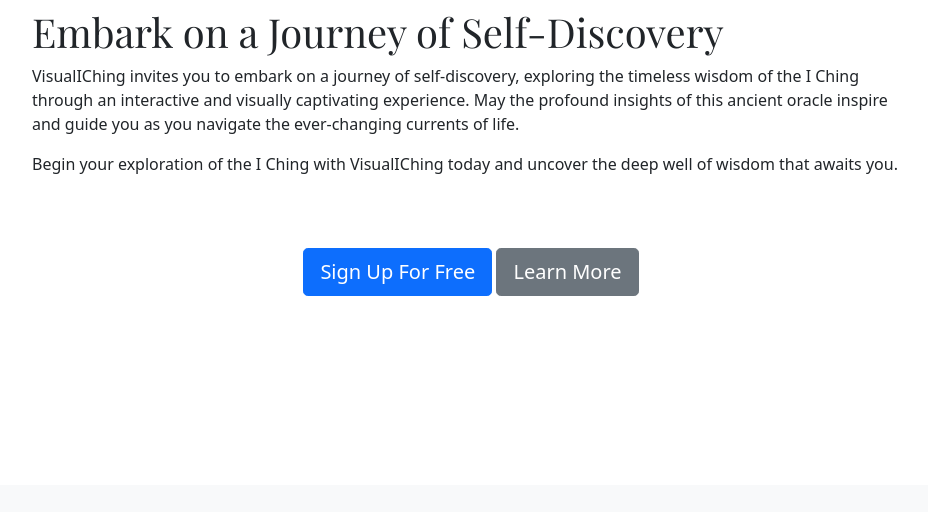
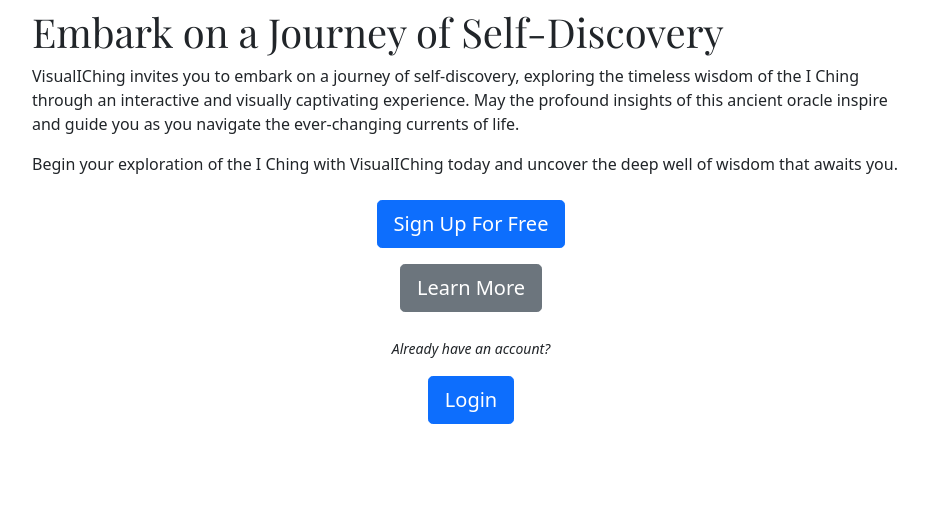
Before and after one commit to dimays/visualiching, a Django app: page / in a window 1280 px wide. Shown: the part 315-827 px from the top of the page, without its empty margins (169-1097 px from the left). Before the commit the page ends 611 px from the top, so only its background shows below. Run offline with Django 4.2, Linux system fonts and the light colour scheme; parts of the project's set-up code (start-up, migrations or seed data) failed here and were passed over.

Commit message:
Added login button to home page

```diff
--- a/visual_i_ching_app/templates/visual_i_ching_app/about.html
+++ b/visual_i_ching_app/templates/visual_i_ching_app/about.html
@@ -10,8 +10,12 @@
         <h1 id="description-header" class="serif-text">Embark on a Journey of Self-Discovery</h1>
         <p>VisualIChing invites you to embark on a journey of self-discovery, exploring the timeless wisdom of the I Ching through an interactive and visually captivating experience. May the profound insights of this ancient oracle inspire and guide you as you navigate the ever-changing currents of life.</p>
         <p>Begin your exploration of the I Ching with VisualIChing today and uncover the deep well of wisdom that awaits you.</p>
-        <div class="text-center my-5">
+        <div class="text-center my-4">
             <a href="{% url 'register' %}" class="btn btn-primary btn-lg" role="button">Sign Up For Free</a>
+        </div>
+        <div class="text-center">
+            <p><small><i>Already have an account?</i></small></p>
+            <a href="{% url 'login' %}" class="btn btn-primary btn-lg" role="button">Login</a>
         </div>
     </div>
     {% endif %}
--- a/visual_i_ching_app/templates/visual_i_ching_app/home.html
+++ b/visual_i_ching_app/templates/visual_i_ching_app/home.html
@@ -40,9 +40,15 @@
         <h1 class="serif-text">Embark on a Journey of Self-Discovery</h1>
         <p>VisualIChing invites you to embark on a journey of self-discovery, exploring the timeless wisdom of the I Ching through an interactive and visually captivating experience. May the profound insights of this ancient oracle inspire and guide you as you navigate the ever-changing currents of life.</p>
         <p>Begin your exploration of the I Ching with VisualIChing today and uncover the deep well of wisdom that awaits you.</p>
-        <div class="text-center my-5">
-            <a href="{% url 'register' %}" class="btn btn-primary btn-lg my-2" role="button">Sign Up For Free</a>
-            <a href="{% url 'visual-i-ching-app-about' %}" class="btn btn-secondary btn-lg my-2" role="button">Learn More</a>
+        <div class="text-center my-2">
+            <a href="{% url 'register' %}" class="btn btn-primary btn-lg" role="button">Sign Up For Free</a>
+        </div>
+        <div class="text-center my-2">
+            <a href="{% url 'visual-i-ching-app-about' %}" class="btn btn-secondary btn-lg" role="button">Learn More</a>
+        </div>
+        <div class="text-center my-3">
+            <p><small><i>Already have an account?</i></small></p>
+            <a href="{% url 'login' %}" class="btn btn-primary btn-lg" role="button">Login</a>
         </div>
     </div>
     {% endif %}
```
